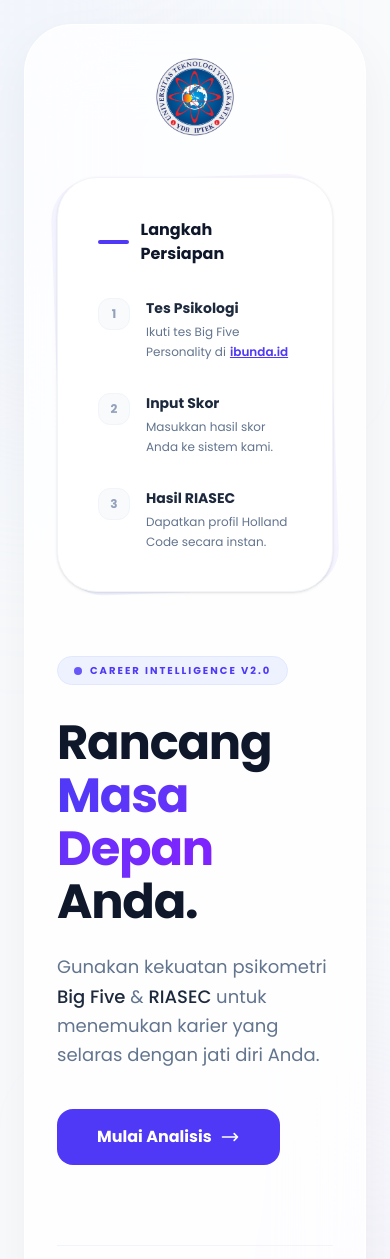
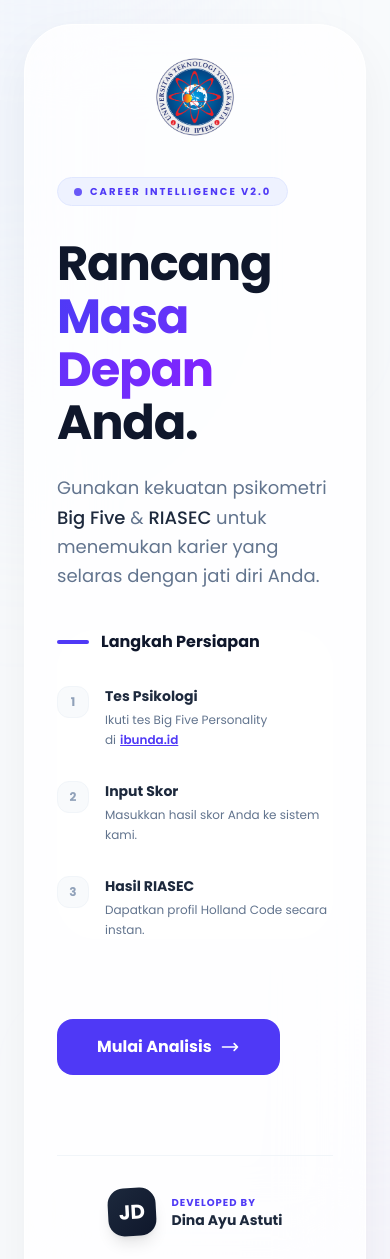
Before and after one commit to Mukti102/E-career, a React (Vite) app: page / in a window 390 px wide. Shown: the top 1259 px of the page. Built offline with nearby package versions, Linux system fonts and the light colour scheme.

Commit message:
fix mode mobile

```diff
--- a/src/Components/Home.jsx
+++ b/src/Components/Home.jsx
@@ -227,6 +227,60 @@ const HomePage = ({ onStart }) => {
                 menemukan karier yang selaras dengan jati diri Anda.
               </p>
 
+              <div className="relative md:hidden bg-white rounded-[2.5rem] mb-20 ">
+                <h3 className="text-slate-900 font-bold mb-8 flex items-center">
+                  <span className="w-8 h-1 bg-indigo-600 mr-3 rounded-full"></span>
+                  Langkah Persiapan
+                </h3>
+
+                <div className="space-y-8">
+                  {[
+                    {
+                      title: "Tes Psikologi",
+                      desc: "Ikuti tes Big Five Personality di",
+                      link: "ibunda.id",
+                      url: "https://www.ibunda.id/tespsikologi/tes-kepribadian",
+                    },
+                    {
+                      title: "Input Skor",
+                      desc: "Masukkan hasil skor Anda ke sistem kami.",
+                      link: null,
+                    },
+                    {
+                      title: "Hasil RIASEC",
+                      desc: "Dapatkan profil Holland Code secara instan.",
+                      link: null,
+                    },
+                  ].map((item, idx) => (
+                    <div key={idx} className="flex group">
+                      <div className="mr-4">
+                        <div className="w-8 h-8 rounded-xl bg-slate-50 flex items-center justify-center text-slate-400 group-hover:bg-indigo-600 group-hover:text-white transition-all font-bold text-xs border border-slate-100">
+                          {idx + 1}
+                        </div>
+                      </div>
+                      <div>
+                        <h4 className="text-sm font-bold text-slate-800">
+                          {item.title}
+                        </h4>
+                        <p className="text-xs text-slate-500 mt-1 leading-relaxed">
+                          {item.desc}
+                          {item.link && (
+                            <a
+                              href={item.url}
+                              target="_blank"
+                              rel="noreferrer"
+                              className="text-indigo-600 font-semibold underline ml-1 hover:text-indigo-800"
+                            >
+                              {item.link}
+                            </a>
+                          )}
+                        </p>
+                      </div>
+                    </div>
+                  ))}
+                </div>
+              </div>
+
               <button
                 onClick={onStart}
                 className="group relative inline-flex items-center justify-center px-10 py-4 font-bold text-white bg-indigo-600 rounded-2xl transition-all duration-300 hover:bg-indigo-700 hover:shadow-[0_10px_25px_rgba(79,70,229,0.3)] active:scale-95"
@@ -249,7 +303,7 @@ const HomePage = ({ onStart }) => {
             </div>
 
             {/* Sisi Kanan: Panduan Alur */}
-            <div className="relative">
+            <div className="relative md:block hidden ">
               <div className="absolute inset-0 bg-gradient-to-tr from-indigo-50 to-purple-50 rounded-[2.5rem] -rotate-2"></div>
               <div className="relative bg-white border border-slate-100 rounded-[2.5rem] p-10 shadow-sm">
                 <h3 className="text-slate-900 font-bold mb-8 flex items-center">
```
